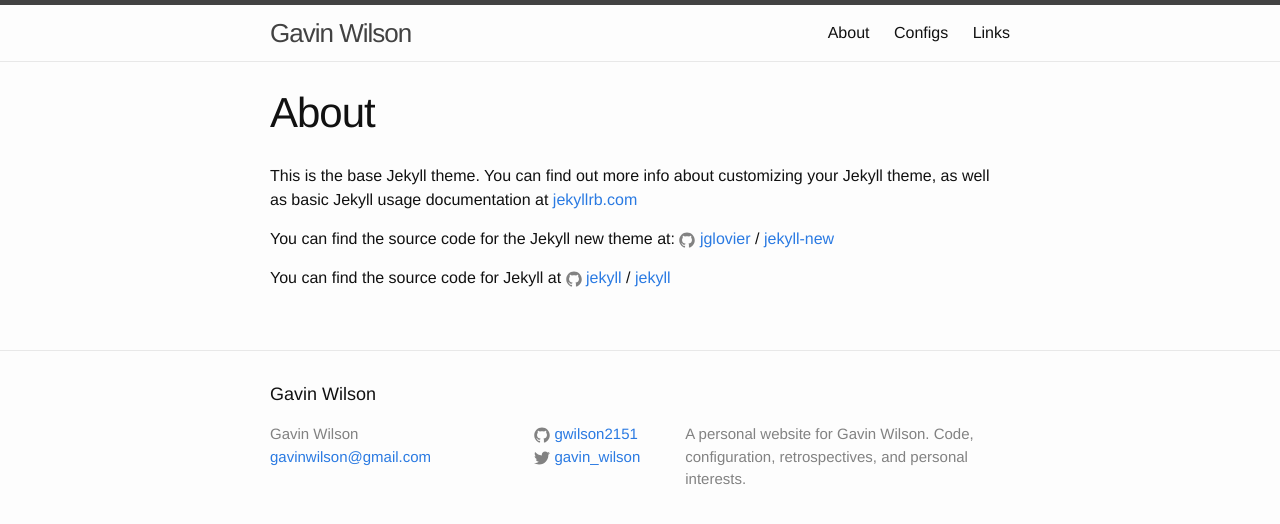
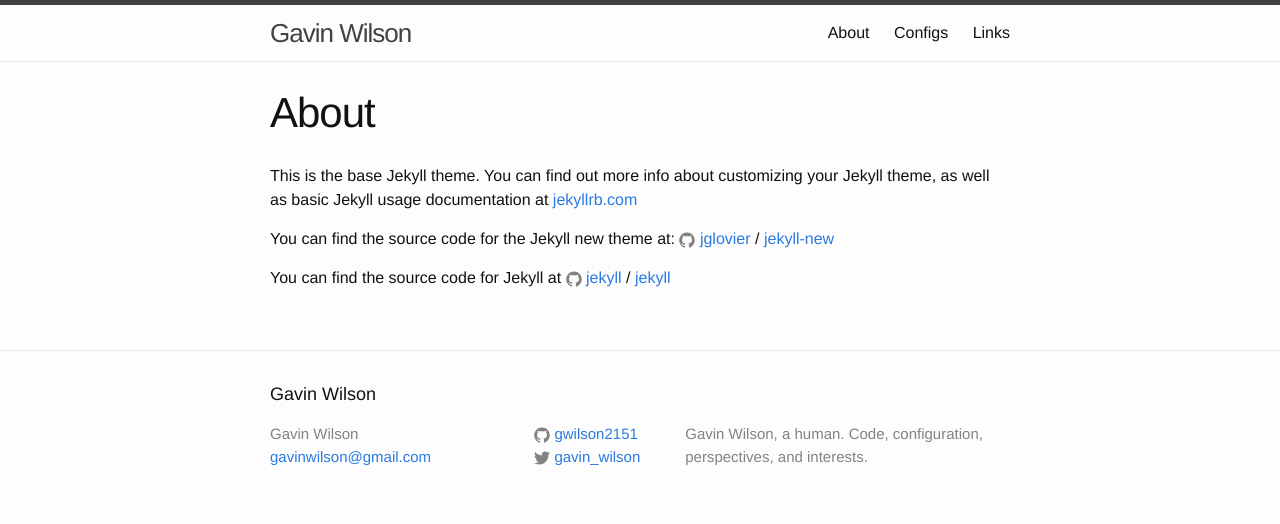
Before and after one commit to gwilson2151/gwilson2151.github.io, a Jekyll site: the page built from about.md, in a window 1280 px wide. Shown: the top 524 px of the page. Built offline with Jekyll 4.4.1, drawn with Linux system fonts in a browser that asks for light colours.

Commit message:
Update description.

```diff
--- a/_config.yml
+++ b/_config.yml
@@ -9,11 +9,11 @@
 title: Gavin Wilson
 email: gavinwilson@gmail.com
 description: > # this means to ignore newlines until "baseurl:"
-  A personal website for Gavin Wilson. Code, configuration, retrospectives, and personal interests.
+  Gavin Wilson, a human. Code, configuration, perspectives, and interests.
 baseurl: "" # the subpath of your site, e.g. /blog
 url: "https://gavinwilson.name" # the base hostname & protocol for your site
 twitter_username: gavin_wilson
-github_username:  gwilson2151
+github_username: gwilson2151
 
 # Build settings
 markdown: kramdown
```
